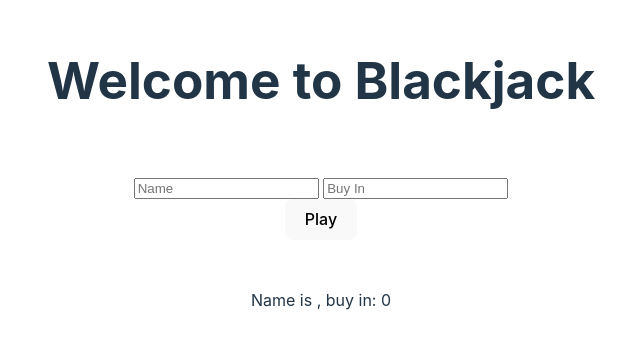
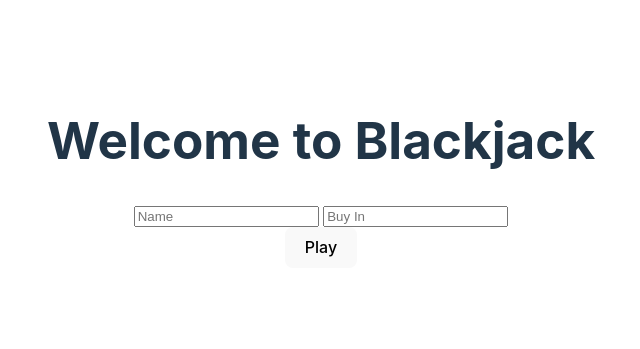
Before and after one commit to DanchoAtanasov/blackjack, a Svelte app in the folder uiclient/: page / in a window 1280 px wide. Shown: the part 227-576 px from the top of the page, without its empty margins (319-959 px from the left). Built offline with nearby package versions, Linux system fonts and the light colour scheme.

Commit message:
Improved main page layout

```diff
--- a/uiclient/src/App.svelte
+++ b/uiclient/src/App.svelte
@@ -8,7 +8,7 @@
 
   var session = new Session();
 
-  var active = false
+  var active = false;
 
   function handleStartGame(event) {
     active = true;
@@ -51,14 +51,10 @@
 <main>
   <h1>Welcome to Blackjack</h1>
 
-  <div class="card">
+  {#if !active}
     <PlayButton on:start-game={handleStartGame}/>
-  </div>
-  {#if active}
-    <HitButton on:hit={sendHit}/>
-    <StandButton on:stand={sendStand}/>
-  {/if}
 
+  {:else}
     <p>Name is {$name}, buy in: {$buyin}</p>
     <div>
       {#if $dealerHandStore !== undefined}
@@ -80,6 +76,10 @@
       </div>
     {/each}
 
+    <HitButton on:hit={sendHit}/>
+    <StandButton on:stand={sendStand}/>
+
+  {/if}
 </main>
 
 <style>
--- a/uiclient/src/Session.ts
+++ b/uiclient/src/Session.ts
@@ -1,7 +1,6 @@
-import { name, buyin, dealerHandStore, playerHandStore, playersStore } from './stores'
+import { name, buyin, dealerHandStore, playersStore } from './stores'
 import { get } from 'svelte/store'
 import type { Player, Hand } from './stores';
-import { v4 as uuidv4 } from 'uuid';
 
 
 const API_SERVER_URL = "http://localhost:3333/play"
@@ -55,6 +54,7 @@ export default class Session {
   }
 
   isActive(): boolean {
+    console.log('checking active');
     console.log(this.active);
     return this.active
   }
@@ -116,7 +116,7 @@ export default class Session {
 
   handleListPlayersMessage(message: Message){
     var players: Player[] = JSON.parse(message.message);
-    console.log(players);
+    // console.log(players);
     players.forEach(player => {
       if (player.Hand.cards === null) {
         player.Hand.cards = [];
```
Lines whose indentation alone changed are shown as unchanged.
